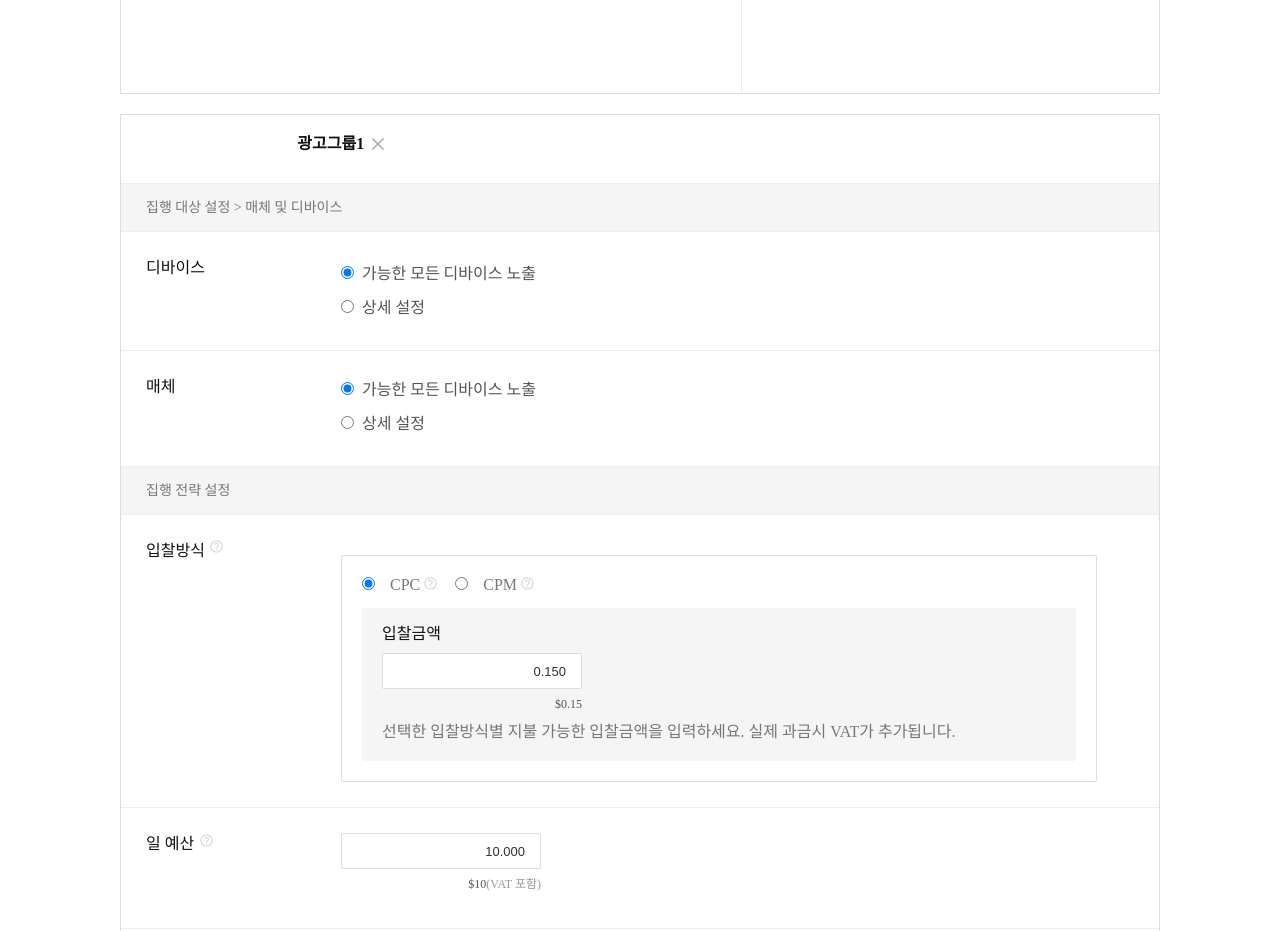
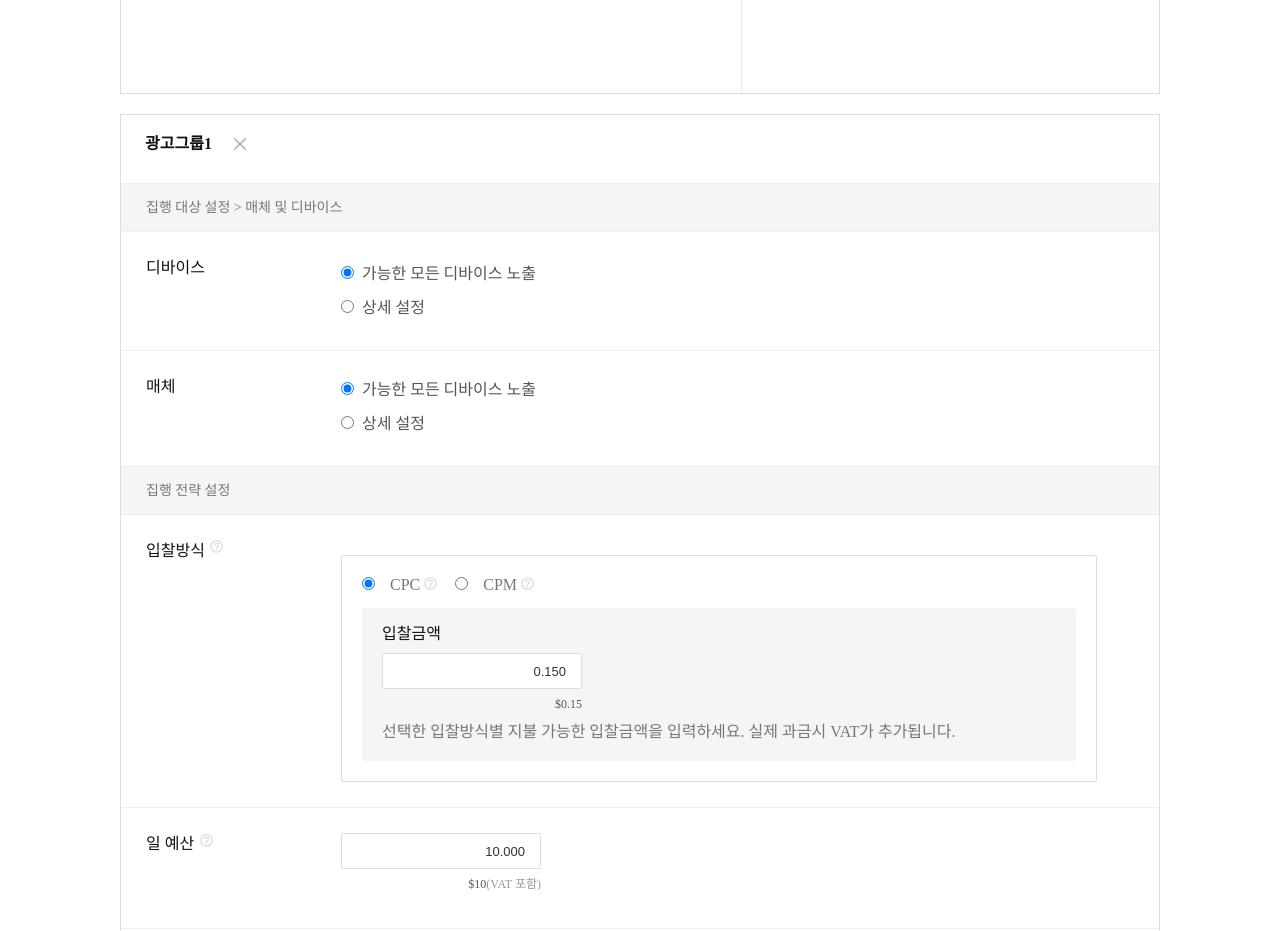
Before and after one commit to sgbo5003/my-portfolio, a Next.js app: page /form in a window 1280 px wide. Shown: the part 920-1851 px from the top of the page. Built offline with nearby package versions, Linux system fonts and the light colour scheme.

Commit message:
UI 버그 수정

```diff
--- a/components/form/adGroup/AdGroup.module.scss
+++ b/components/form/adGroup/AdGroup.module.scss
@@ -14,6 +14,7 @@
       min-height: 36px;
       .tit_dsp {
         .reform_tit_subject {
+          position: absolute;
           float: left;
           font-size: 16px;
           font-weight: 700;
@@ -21,7 +22,9 @@
           color: #111;
         }
         .tit_delbtn {
-          position: relative;
+          // position: relative;
+          position: absolute;
+          left: 105px;
           float: left;
           width: 26px;
           .btn_making_del2 {
--- a/components/form/adGroup/adGroup/index.tsx
+++ b/components/form/adGroup/adGroup/index.tsx
@@ -68,16 +68,6 @@ const AdGroup = (props: {
               </a>
             </div>
           </div>
-          {/* {!adGroupDisplay.includes(adGroupIdx) && (
-                        <div className={styles.f_right + (adGroupId !== undefined ? ' ' + styles.nobtn : '')}>
-                          <a href="#!" className={styles.link_help5}>
-                            <span className={styles.ico_comm}>
-                              <IoInformationCircle size={20} className="m-r-3" />
-                            </span>
-                            도움말
-                          </a>
-                        </div>
-                      )} */}
         </div>
 
         <div
@@ -162,7 +152,7 @@ const AdGroup = (props: {
             type="button"
             className="btn_gm gm_bl m-l-10"
             onClick={() => {
-              if (adGroupIdx == 0) {
+              if (myForm.adGroup.length < 2) {
                 const Toast = Swal.mixin({
                   toast: true,
                   position: 'bottom-right',
```
